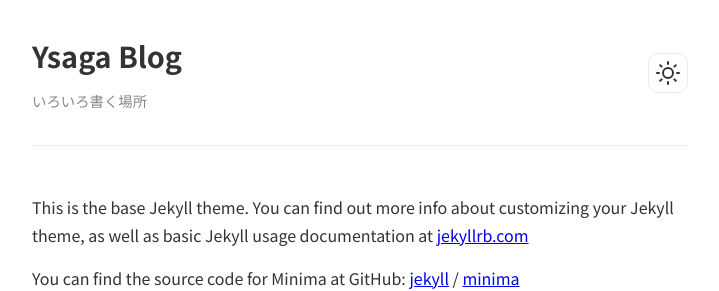
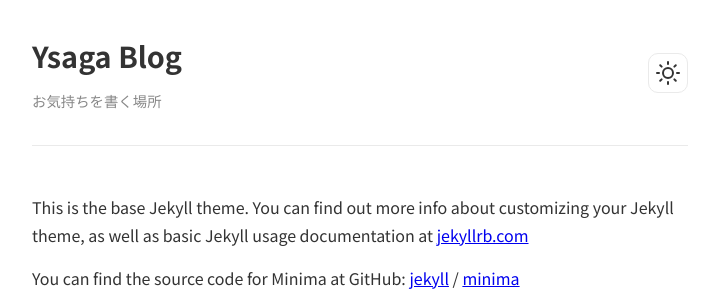
Before and after one commit to ysaga2006/blog, a Jekyll site: the page built from about.markdown, in a window 1280 px wide. Shown: the top 291 px of the page, without its empty margins (280-999 px from the left). Built offline with Jekyll 4.4.1, drawn with Linux system fonts in a browser that asks for light colours.

Commit message:
Update header.html

```diff
--- a/_includes/header.html
+++ b/_includes/header.html
@@ -1,7 +1,7 @@
 <header class="site-header">
     <div class="site-branding">
         <h1><a href="{{ "/" | relative_url }}">Ysaga Blog</a></h1>
-        <p>いろいろ書く場所</p>
+        <p>お気持ちを書く場所</p>
     </div>
     <button class="theme-toggle-button" id="theme-toggle" title="テーマを切り替える" aria-label="テーマを切り替える">
     <!-- 太陽のアイコン (SVG) -->
```
